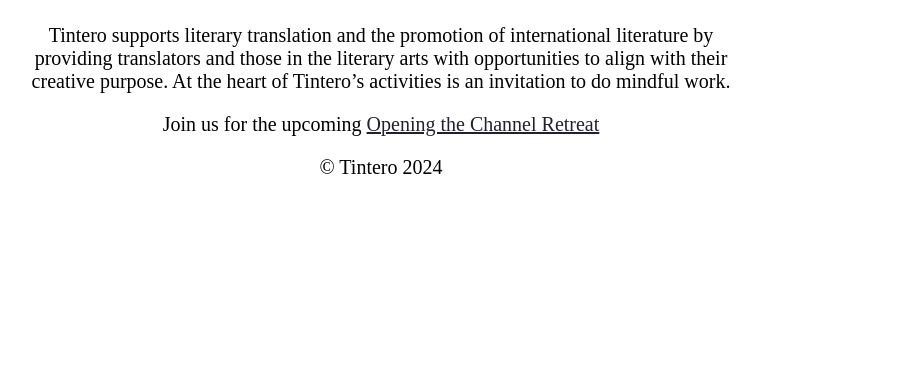
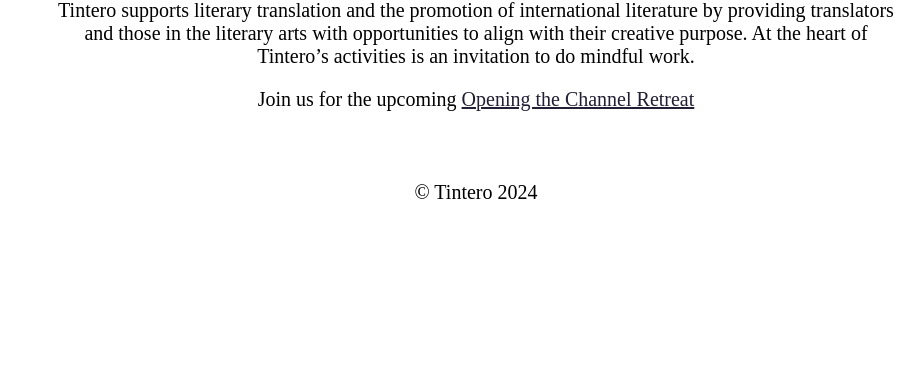
Before and after one commit to kylewhittemore/tintero, a Gatsby site: page / in a window 1280 px wide. Shown: the part 424-800 px from the top of the page, without its empty margins (164-1088 px from the left). Built offline with nearby package versions, Linux system fonts and the light colour scheme; Gatsby itself is replaced by a stand-in of ours.

Commit message:
adjust styles on tintero page

```diff
--- a/src/components/Footer.js
+++ b/src/components/Footer.js
@@ -3,6 +3,7 @@ import styled from 'styled-components';
 
 const FooterStyles = styled.div`
   text-align: center;
+  padding-top: 30px;
 `
 
 export default function Footer() {
--- a/src/components/Layout.js
+++ b/src/components/Layout.js
@@ -10,7 +10,6 @@ export default function Layout(props) {
         <div>
             <GlobalStyles />
             <Typography />
-            {/* <Nav /> */}
             {props.children}
             <Footer />
         </div>
--- a/src/pages/index.js
+++ b/src/pages/index.js
@@ -7,13 +7,11 @@ export default function IndexPage () {
   return (
     <>
       <Hero />
-        <div>
       <p>
         Tintero supports literary translation and the promotion of international
         literature by providing translators and those in the literary arts with opportunities
         to align with their creative purpose. At the heart of Tintero’s activities is an invitation to do mindful work.
       </p>
-      </div>
       <p>Join us for the upcoming <Link to="/openingthechannel">Opening the Channel Retreat</Link></p>
     </>
   )
--- a/src/styles/GlobalStyles.js
+++ b/src/styles/GlobalStyles.js
@@ -16,10 +16,16 @@ const GlobalStyles = createGlobalStyle`
         justify-content: center;
         padding: 0px 20px 0px 20px;
         height: 100vh;
-        p {
+        /* text-align: center; */
+        /* p {
             text-align: center;
             max-width: 700px;
-        }
+        } */
+    }
+    p {
+        text-align: center;
+        max-width: 850px;
+        padding: 0px 30px;
     }
     a {
         text-decoration: underline;
```
Lines whose indentation alone changed are shown as unchanged.
